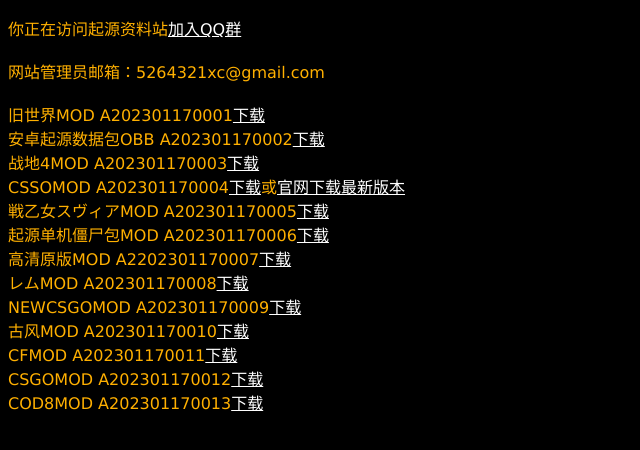
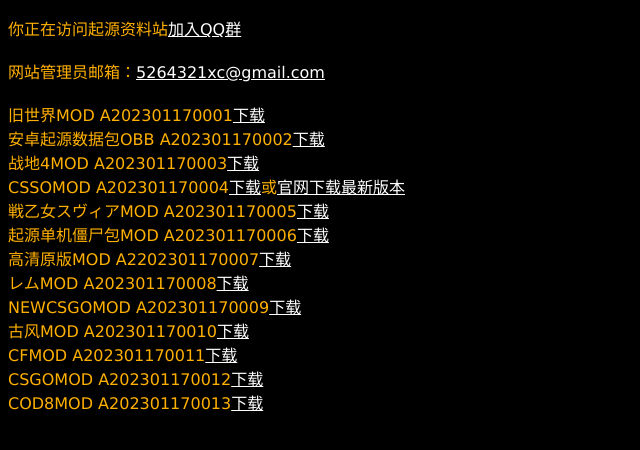
Before and after one commit to IAMZINT/Counter-Strike.github.io, a plain HTML site: page index.html in a window 1280 px wide. Shown: the whole page, without its empty margins (0-640 px from the left). Drawn offline with Linux system fonts and the light colour scheme.

Commit message:
Update index.html

```diff
--- a/index.html
+++ b/index.html
@@ -34,7 +34,7 @@
 <pre>
 你正在访问起源资料站<a href="https://jq.qq.com/?_wv=1027&k=WwHY4OEV">加入QQ群</a>
 
-网站管理员邮箱：5264321xc@gmail.com
+网站管理员邮箱：<a href=“5264321xc@gmail.com”>5264321xc@gmail.com</a>
 
 旧世界MOD A202301170001<a href="https://slhcteam-my.sharepoint.com/:u:/g/personal/shen_slhcteam_onmicrosoft_com/EZ2k02grX6BPkw_slDmM6sYBKN1COd2liFT-pp3LRYExog?e=j7N5QN">下载</a>
 安卓起源数据包OBB A202301170002<a href="https://slhcteam-my.sharepoint.com/:u:/g/personal/shen_slhcteam_onmicrosoft_com/ESUh5SpWxXtFnCAl4PEt6MsBigMt6sjqVMZisqTco3Qc2A?e=sYHjPe">下载</a>
```
